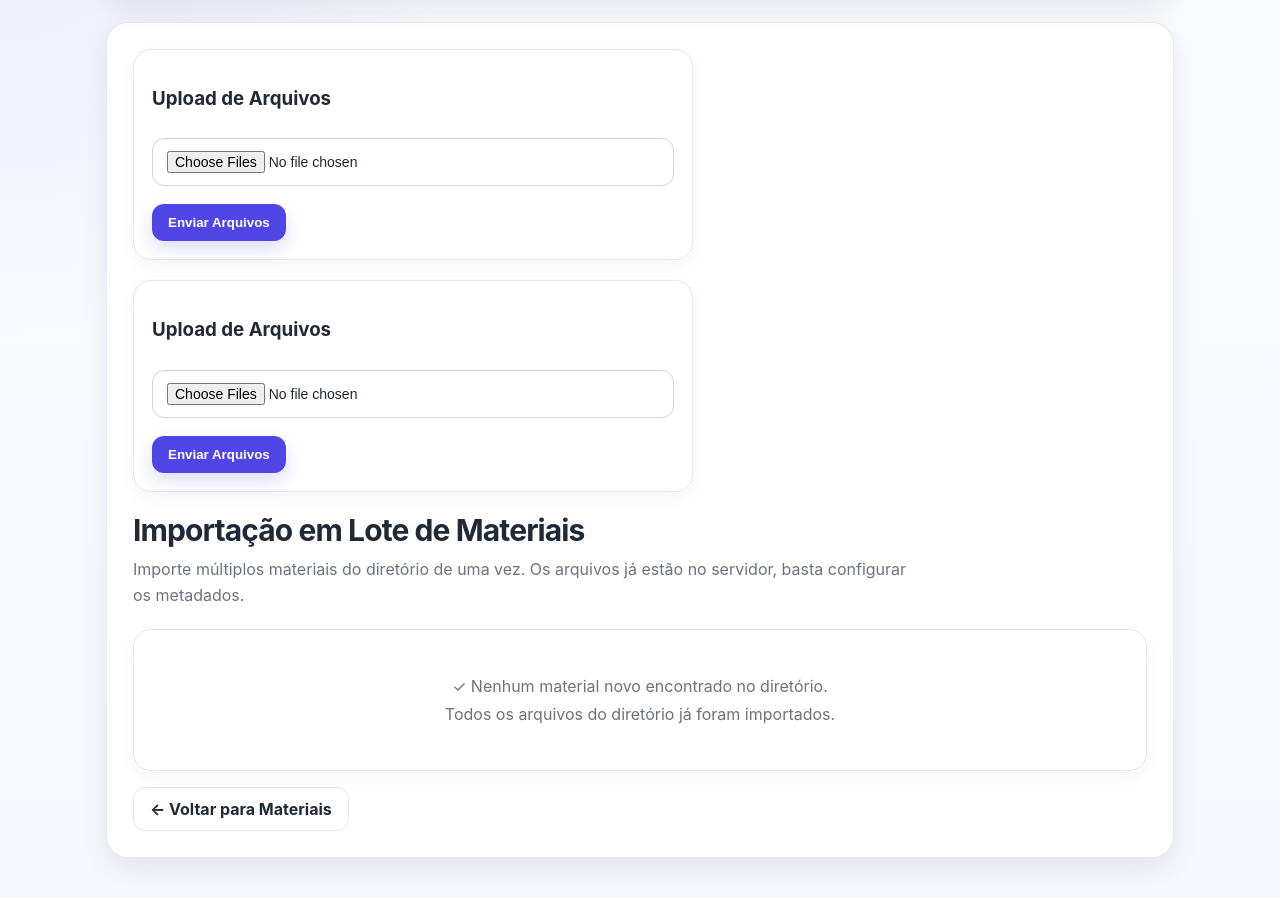
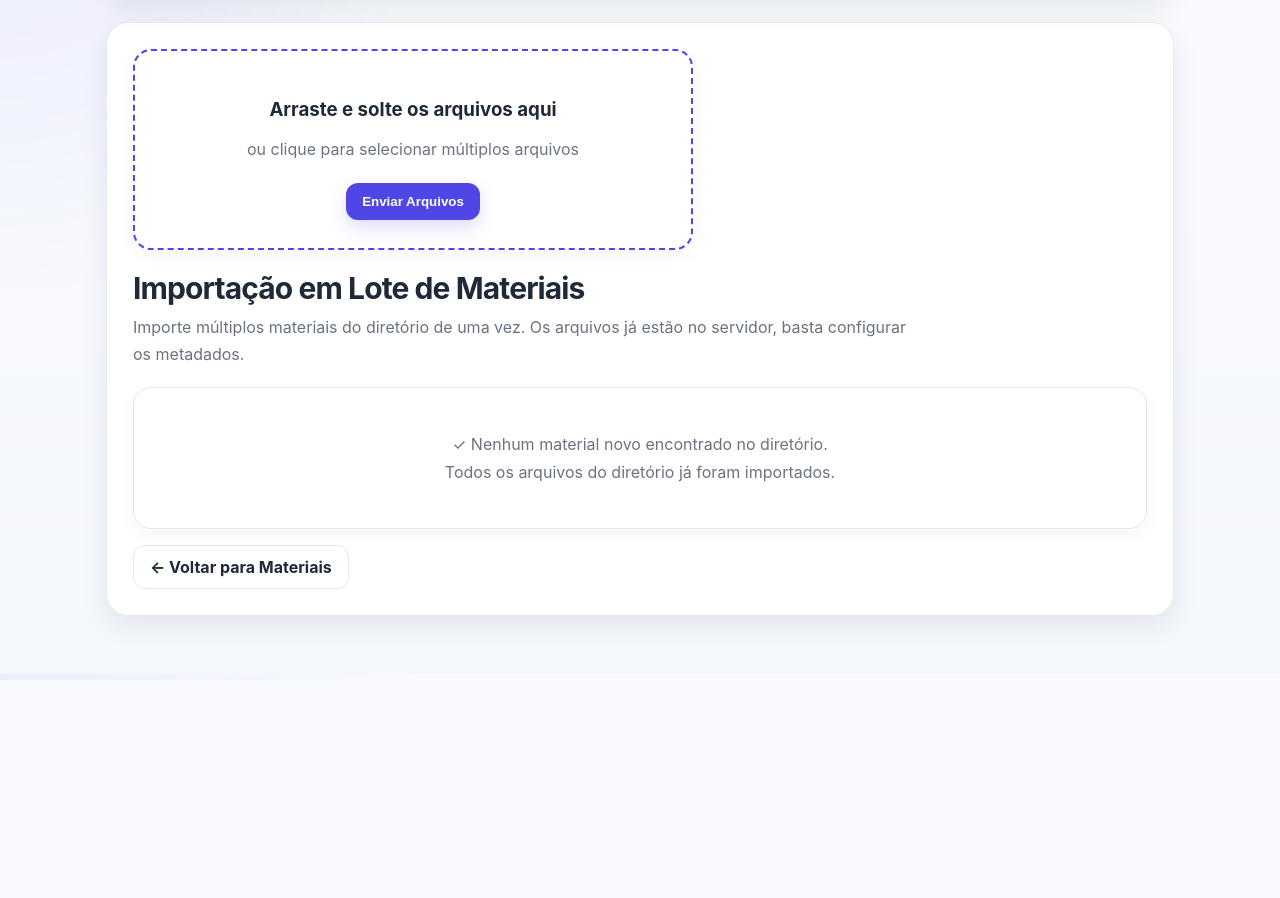
Before and after one commit to brrasantos-commits/mentoria-maconica, a Python web app: template pitch_app/templates/admin_bulk_import.html in a window 1280 px wide. Shown: the part 120-1018 px from the top of the page. After the commit the page ends 800 px from the top, so only its background shows below. Run offline with Jinja, Linux system fonts and the light colour scheme; the template is opened without the code that fills it, so the values that code supplies are empty.

Commit message:
feat: drag and drop upload

```diff
--- a/pitch_app/templates/admin_bulk_import.html
+++ b/pitch_app/templates/admin_bulk_import.html
@@ -5,26 +5,24 @@
 {% block content %}
 <section class="page-card">
 
-  <form action="/admin/materials/upload-bulk" method="post" enctype="multipart/form-data">
-    <div class="panel-card" style="margin-bottom:20px;">
-      <h3>Upload de Arquivos</h3>
+  <form id="bulkUploadForm" action="/admin/materials/upload-bulk" method="post" enctype="multipart/form-data">
+  <div id="dropZone" class="panel-card" style="margin-bottom:20px; border:2px dashed #4f46e5; text-align:center; padding:28px; cursor:pointer;">
+    <h3>Arraste e solte os arquivos aqui</h3>
+    <p style="color:#6b7280;">ou clique para selecionar múltiplos arquivos</p>
 
-      <input type="file" name="files" multiple style="margin-top:10px;">
+    <input id="fileInput" type="file" name="files" multiple style="display:none;">
 
-      <div style="margin-top:10px;">
-        <button type="submit" class="primary-btn">Enviar Arquivos</button>
+    <div id="fileList" style="margin-top:12px; font-size:14px;"></div>
+
+    <div style="margin-top:16px;">
+      <button type="submit" class="primary-btn">Enviar Arquivos</button>
+    </div>
+
+    <div id="progressWrapper" style="display:none; margin-top:16px;">
+      <div style="background:#e5e7eb; border-radius:999px; overflow:hidden; height:14px;">
+        <div id="progressBar" style="width:0%; height:14px; background:#4f46e5;"></div>
       </div>
-    </div>
-  </form>
-
-  <form action="/admin/materials/upload-bulk" method="post" enctype="multipart/form-data">
-  <div class="panel-card" style="margin-bottom:20px;">
-    <h3>Upload de Arquivos</h3>
-
-    <input type="file" name="files" multiple style="margin-top:10px;">
-
-    <div style="margin-top:10px;">
-      <button type="submit" class="primary-btn">Enviar Arquivos</button>
+      <p id="progressText" style="margin-top:8px;">0%</p>
     </div>
   </div>
 </form>
@@ -155,4 +153,72 @@
     document.querySelectorAll('input[name="filename[]"]').forEach(cb => cb.checked = false);
   }
 </script>
+
+<script>
+  const dropZone = document.getElementById("dropZone");
+  const fileInput = document.getElementById("fileInput");
+  const fileList = document.getElementById("fileList");
+  const form = document.getElementById("bulkUploadForm");
+  const progressWrapper = document.getElementById("progressWrapper");
+  const progressBar = document.getElementById("progressBar");
+  const progressText = document.getElementById("progressText");
+
+  dropZone.addEventListener("click", () => fileInput.click());
+
+  dropZone.addEventListener("dragover", function(e) {
+    e.preventDefault();
+    dropZone.style.background = "#eef2ff";
+  });
+
+  dropZone.addEventListener("dragleave", function() {
+    dropZone.style.background = "transparent";
+  });
+
+  dropZone.addEventListener("drop", function(e) {
+    e.preventDefault();
+    dropZone.style.background = "transparent";
+    fileInput.files = e.dataTransfer.files;
+    showFiles();
+  });
+
+  fileInput.addEventListener("change", showFiles);
+
+  function showFiles() {
+    const files = Array.from(fileInput.files);
+    fileList.innerHTML = files.map(f => "📄 " + f.name).join("<br>");
+  }
+
+  form.addEventListener("submit", function(e) {
+    e.preventDefault();
+
+    const formData = new FormData();
+    Array.from(fileInput.files).forEach(file => {
+      formData.append("files", file);
+    });
+
+    const xhr = new XMLHttpRequest();
+    xhr.open("POST", form.action, true);
+
+    progressWrapper.style.display = "block";
+
+    xhr.upload.onprogress = function(e) {
+      if (e.lengthComputable) {
+        const percent = Math.round((e.loaded / e.total) * 100);
+        progressBar.style.width = percent + "%";
+        progressText.innerText = percent + "%";
+      }
+    };
+
+    xhr.onload = function() {
+      if (xhr.status === 303 || xhr.status === 200) {
+        window.location.href = "/admin/materials/bulk-import";
+      } else {
+        alert("Erro no upload");
+      }
+    };
+
+    xhr.send(formData);
+  });
+</script>
+
 {% endblock %}
```
